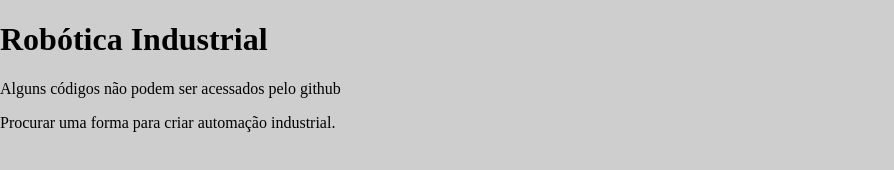
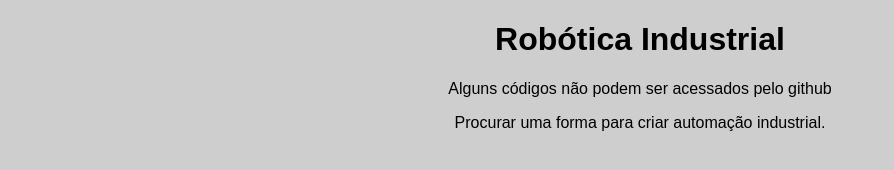
Before and after one commit to emersonn-e-coder/Rob-tica-Industrial, a plain HTML site: page index.html in a window 1280 px wide. Shown: the whole page, without its empty margins (0-894 px from the left). Drawn offline with Linux system fonts and the light colour scheme.

Commit message:
Update index.html

```diff
--- a/index.html
+++ b/index.html
@@ -10,7 +10,10 @@
         margin:0;
         padding:0;
         background-color: #cecece;
-
+        font-family:  sans-serif;
+    }
+    h1,p {
+        text-align: center;
     }
 </style>
 <body>
```
